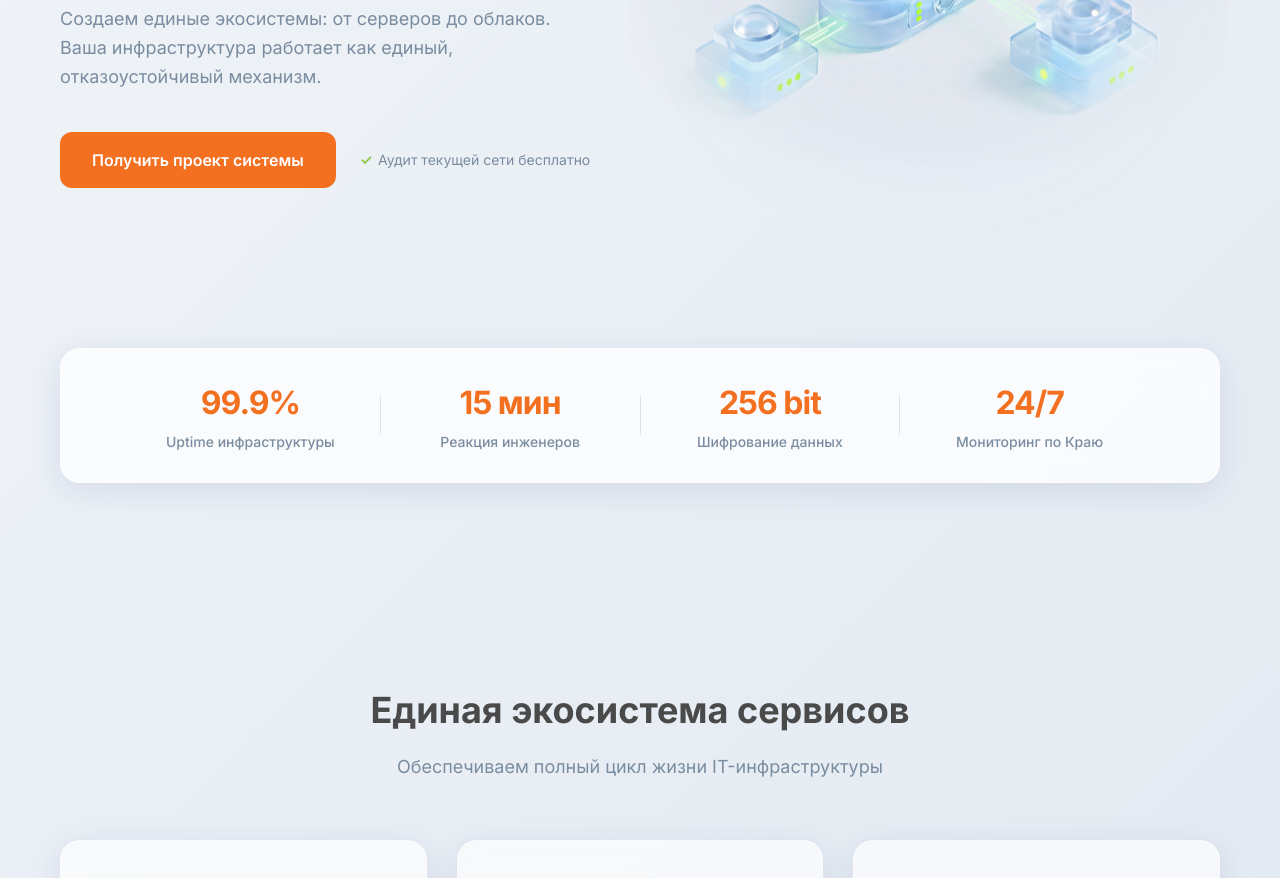
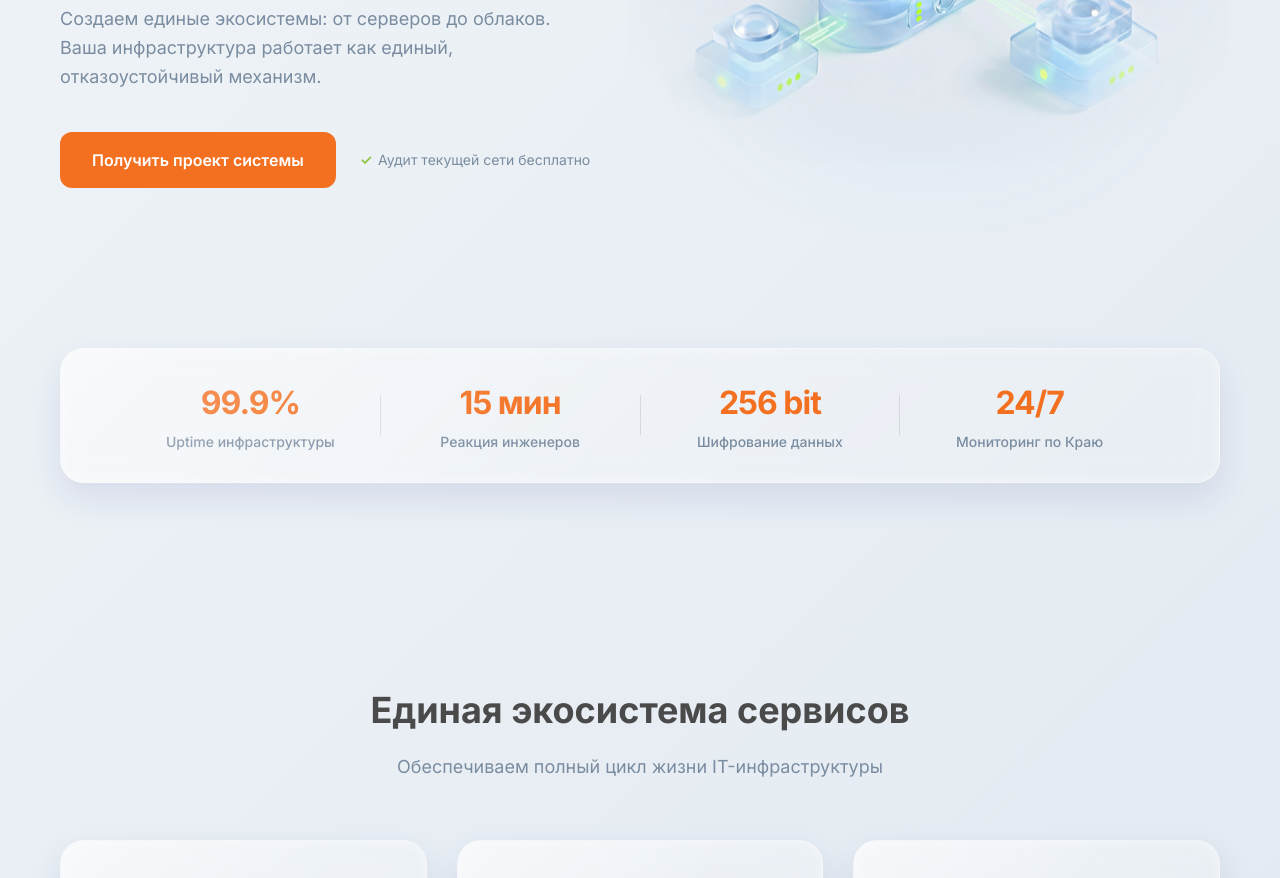
Before and after one commit to xpasha85/it-profi, a plain HTML site: page index.html in a window 1280 px wide. Shown: the part 388-1266 px from the top of the page. Drawn offline with Linux system fonts and the light colour scheme.

Commit message:
add glass

```diff
--- a/style.css
+++ b/style.css
@@ -9,9 +9,19 @@
 
     /* Фон и Стекло */
     --bg-gradient: linear-gradient(135deg, #F0F4F8 0%, #D9E2EC 100%);
-    --glass-bg: rgba(255, 255, 255, 0.65);
+    /* --glass-bg: rgba(255, 255, 255, 0.65);
     --glass-border: 1px solid rgba(255, 255, 255, 0.5);
-    --glass-shadow: 0 8px 32px 0 rgba(31, 38, 135, 0.1);
+    --glass-shadow: 0 8px 32px 0 rgba(31, 38, 135, 0.1); */
+
+    /* Более прозрачный, но "белесый" фон */
+    --glass-bg: linear-gradient(135deg, rgba(255, 255, 255, 0.4) 0%, rgba(255, 255, 255, 0.1) 100%);
+
+    /* Граница с эффектом блеска (сверху ярче, снизу тусклее) */
+    --glass-border: linear-gradient(135deg, rgba(255, 255, 255, 0.8) 0%, rgba(255, 255, 255, 0.2) 100%);
+
+    /* Мягкая, глубокая тень для объема */
+    --glass-shadow: 0 15px 35px 0 rgba(31, 38, 135, 0.1);
+
 
     /* Отступы */
     --container-width: 1200px;
@@ -46,10 +56,36 @@ body {
 .glass-panel {
     background: var(--glass-bg);
     backdrop-filter: blur(12px);
-    -webkit-backdrop-filter: blur(12px); /* Для Safari */
-    border: var(--glass-border);
-    border-radius: 20px;
-    box-shadow: var(--glass-shadow);
+    -webkit-backdrop-filter: blur(12px);
+
+    /* Используем border-image для градиентной рамки */
+    border: 1px solid rgba(255, 255, 255, 0.5);
+
+    border-radius: 24px;
+
+    /* Комбинация теней:
+       1. Внешняя тень для объема
+       2. Внутренняя белая тень (inset) для эффекта фаски/блеска по краям
+    */
+    box-shadow:
+        var(--glass-shadow),
+        inset 0 0 12px 2px rgba(255, 255, 255, 0.3);
+
+    position: relative;
+    overflow: hidden;
+}
+
+.glass-panel::before {
+    content: "";
+    position: absolute;
+    top: 0;
+    left: 0;
+    right: 0;
+    height: 100%;
+    /* Тонкий блик сверху и слева */
+    background: linear-gradient(135deg, rgba(255, 255, 255, 0.4) 0%, transparent 40%);
+    pointer-events: none;
+    z-index: 1;
 }
 
 /* Кнопка (Orange) */
@@ -357,8 +393,28 @@ h1 {
     display: flex;
     justify-content: space-between;
     align-items: center;
-    padding: 30px 60px; /* Внутренние отступы панели */
-    background: rgba(255, 255, 255, 0.75); /* Чуть плотнее стекло, чтобы читалось */
+    padding: 30px 60px;
+
+    /* Применяем обновленную формулу стекла */
+    background: var(--glass-bg);
+    backdrop-filter: blur(12px);
+    -webkit-backdrop-filter: blur(12px);
+    border: 1px solid rgba(255, 255, 255, 0.5);
+    border-radius: 24px;
+    box-shadow:
+        var(--glass-shadow),
+        inset 0 0 12px 2px rgba(255, 255, 255, 0.3);
+    position: relative;
+    overflow: hidden;
+}
+
+/* Добавляем блик для Trust Block */
+.trust-grid::before {
+    content: "";
+    position: absolute;
+    top: 0; left: 0; right: 0; bottom: 0;
+    background: linear-gradient(135deg, rgba(255, 255, 255, 0.3) 0%, transparent 50%);
+    pointer-events: none;
 }
 
 .trust-item {
@@ -581,8 +637,27 @@ h1 {
 .cta-box {
     text-align: center;
     padding: 60px 40px;
-    background: linear-gradient(135deg, rgba(255,255,255,0.8) 0%, rgba(255,255,255,0.6) 100%);
-    border: 2px solid rgba(255, 255, 255, 0.8);
+
+    /* Те же настройки глубокого стекла */
+    background: var(--glass-bg);
+    backdrop-filter: blur(16px); /* Для CTA можно чуть сильнее размытие */
+    -webkit-backdrop-filter: blur(16px);
+    border: 1px solid rgba(255, 255, 255, 0.6);
+    border-radius: 32px; /* Более мягкое скругление для финала */
+    box-shadow:
+        var(--glass-shadow),
+        inset 0 0 20px 5px rgba(255, 255, 255, 0.2);
+    position: relative;
+    overflow: hidden;
+}
+
+/* Добавляем блик для CTA Box */
+.cta-box::before {
+    content: "";
+    position: absolute;
+    top: 0; left: 0; right: 0; bottom: 0;
+    background: linear-gradient(135deg, rgba(255, 255, 255, 0.4) 0%, transparent 40%);
+    pointer-events: none;
 }
 
 .cta-content h2 {
```
